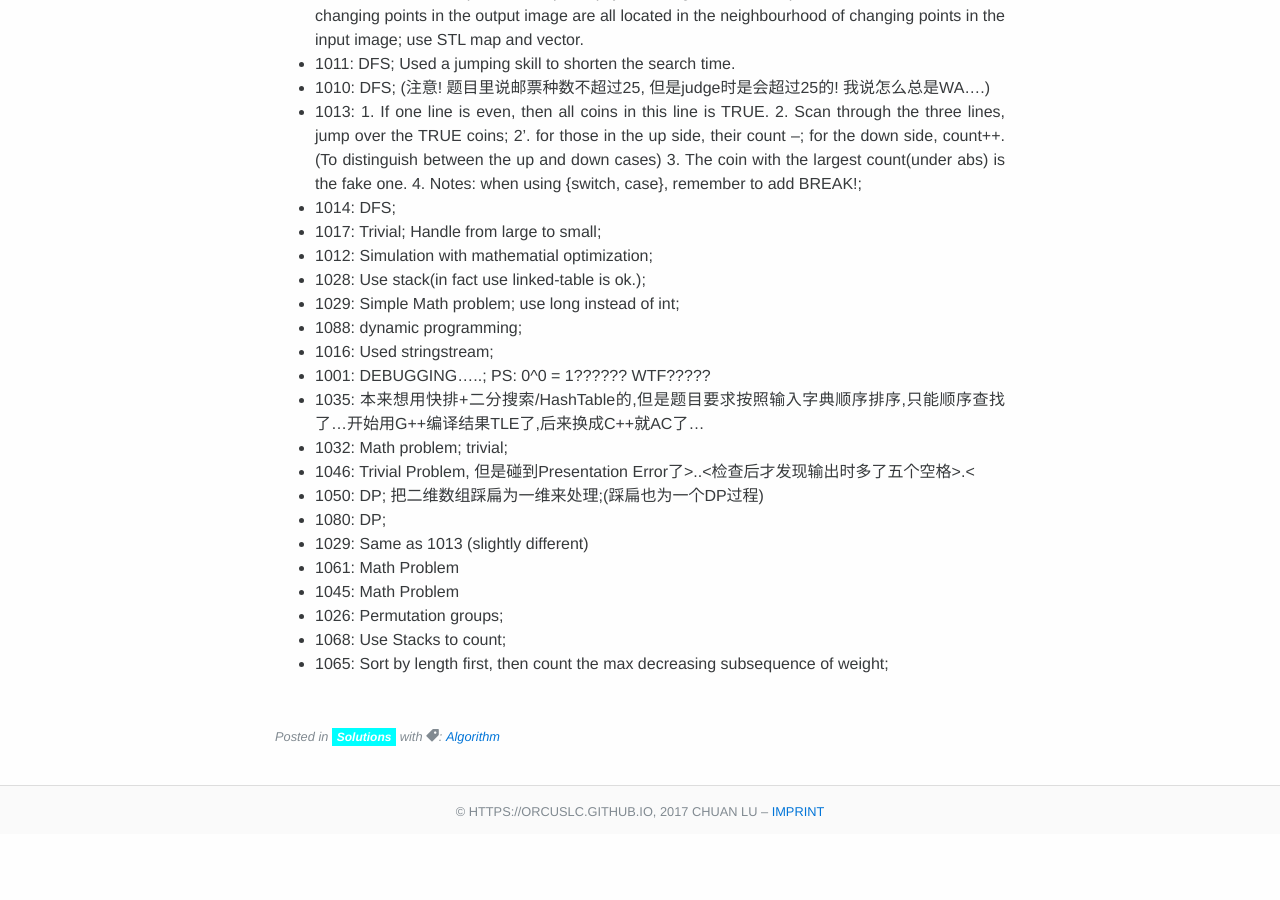
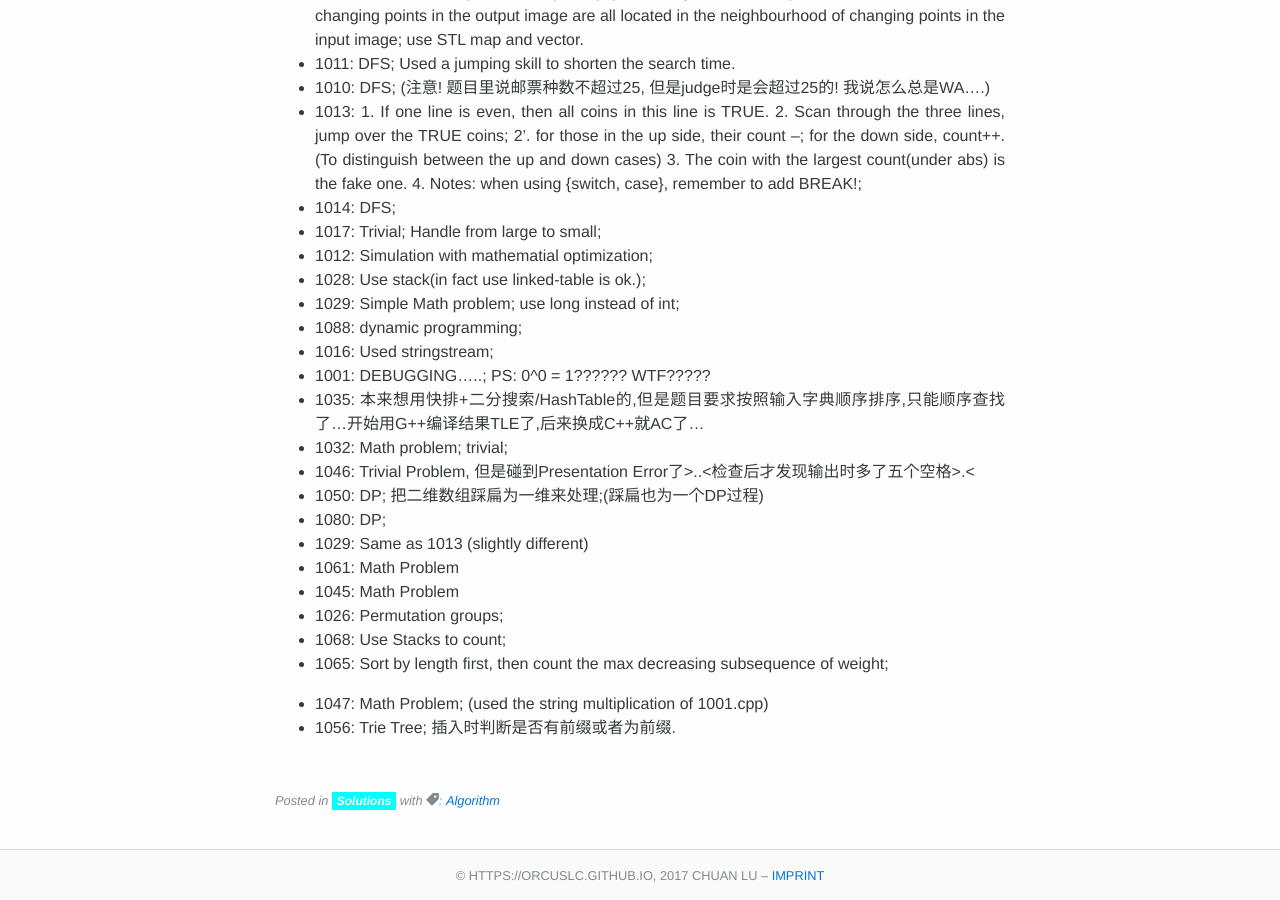
Before and after one commit to Orcuslc/blog.io, a Jekyll site: the page built from _posts/2017-03-15-Solutions-to-POJ.md, in a window 1280 px wide and 900 px high, scrolled down 739 px. Built offline with Jekyll 4.4.1, drawn with Linux system fonts in a browser that asks for light colours; some web fonts are replaced; before the commit the page ends 1575 px from its top, so only the background shows below that.

Commit message:
add poj 1056

```diff
--- a/_posts/2017-03-15-Solutions-to-POJ.md
+++ b/_posts/2017-03-15-Solutions-to-POJ.md
@@ -44,3 +44,6 @@ tag: [algorithm]
 -  1026: Permutation groups;
 -  1068: Use Stacks to count;
 -  1065: Sort by length first, then count the max decreasing subsequence of weight;
+
+-  1047: Math Problem; (used the string multiplication of 1001.cpp)
+-  1056: Trie Tree; 插入时判断是否有前缀或者为前缀.
```
